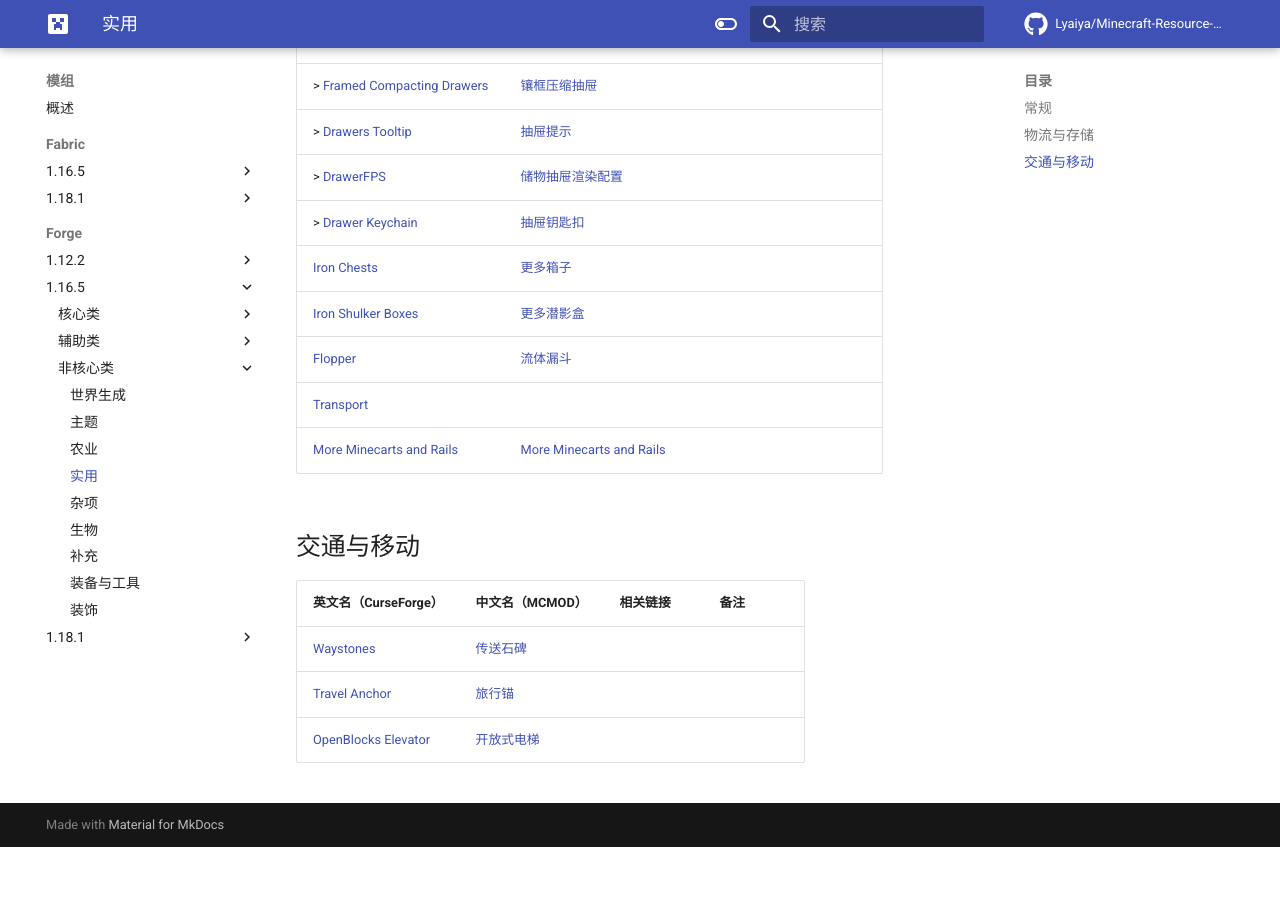
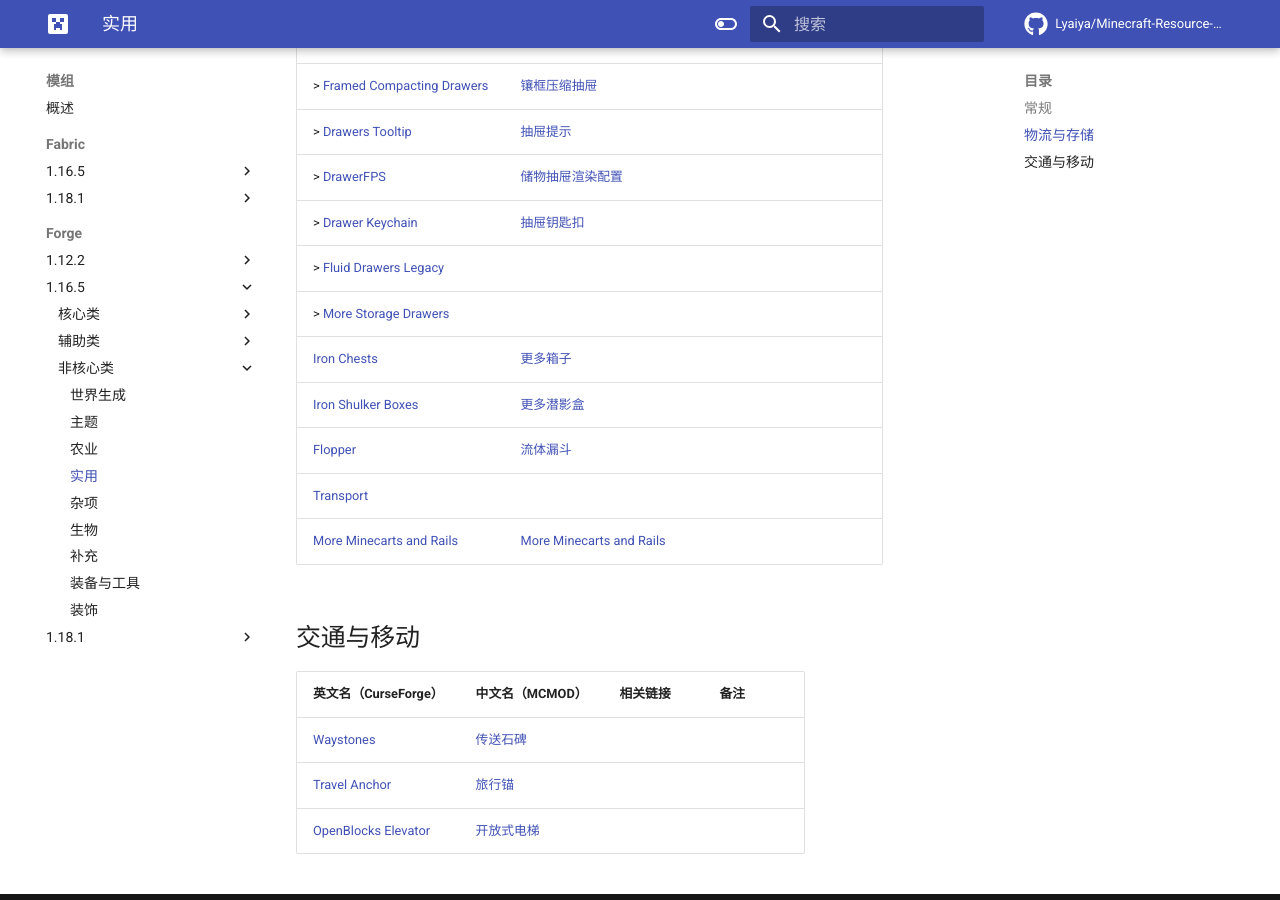
Before and after one commit to Lyaiya/Minecraft-Resource-Guide, an MkDocs documentation site: the page built from docs/模组/forge/1.16.5/非核心类/实用.md, in a window 1280 px wide and 900 px high, scrolled down 732 px. Built offline with MkDocs 1.6.1 and Material for MkDocs 9.7.7, drawn with Linux system fonts in a browser that asks for light colours; comment, search, counter and statistics services are not loaded; before the commit the page ends 1579 px from its top, so only the background shows below that.

Commit message:
新增模组
Fluid Drawers Legacy、More Storage Drawers、Roughly Enough Professions (REP)

```diff
--- a/docs/模组/forge/1.16.5/非核心类/实用.md
+++ b/docs/模组/forge/1.16.5/非核心类/实用.md
@@ -20,6 +20,8 @@
 | > [Drawers Tooltip](https://www.curseforge.com/minecraft/mc-mods/drawers-tooltip)                     | [抽屉提示](https://www.mcmod.cn/class/3669.html)                 |          |      |
 | > [DrawerFPS](https://www.curseforge.com/minecraft/mc-mods/drawerfps)                                 | [储物抽屉渲染配置](https://www.mcmod.cn/class/3893.html)         |          |      |
 | > [Drawer Keychain](https://www.curseforge.com/minecraft/mc-mods/drawerstorage-keychain)              | [抽屉钥匙扣](https://www.mcmod.cn/class/5037.html)               |          |      |
+| > [Fluid Drawers Legacy](https://www.curseforge.com/minecraft/mc-mods/fluid-drawers-legacy)           |                                                                  |          |      |
+| > [More Storage Drawers](https://www.curseforge.com/minecraft/mc-mods/more-storage-drawers)           |                                                                  |          |      |
 | [Iron Chests](https://www.curseforge.com/minecraft/mc-mods/iron-chests)                               | [更多箱子](https://www.mcmod.cn/class/20.html)                   |          |      |
 | [Iron Shulker Boxes](https://www.curseforge.com/minecraft/mc-mods/iron-shulker-boxes)                 | [更多潜影盒](https://www.mcmod.cn/class/1974.html)               |          |      |
 | [Flopper](https://www.curseforge.com/minecraft/mc-mods/flopper)                                       | [流体漏斗](https://www.mcmod.cn/class/2096.html)                 |          |      |
```
Also changed, not shown: docs/模组/forge/1.18.1/辅助类/信息显示.md (+1 -0 lines).
